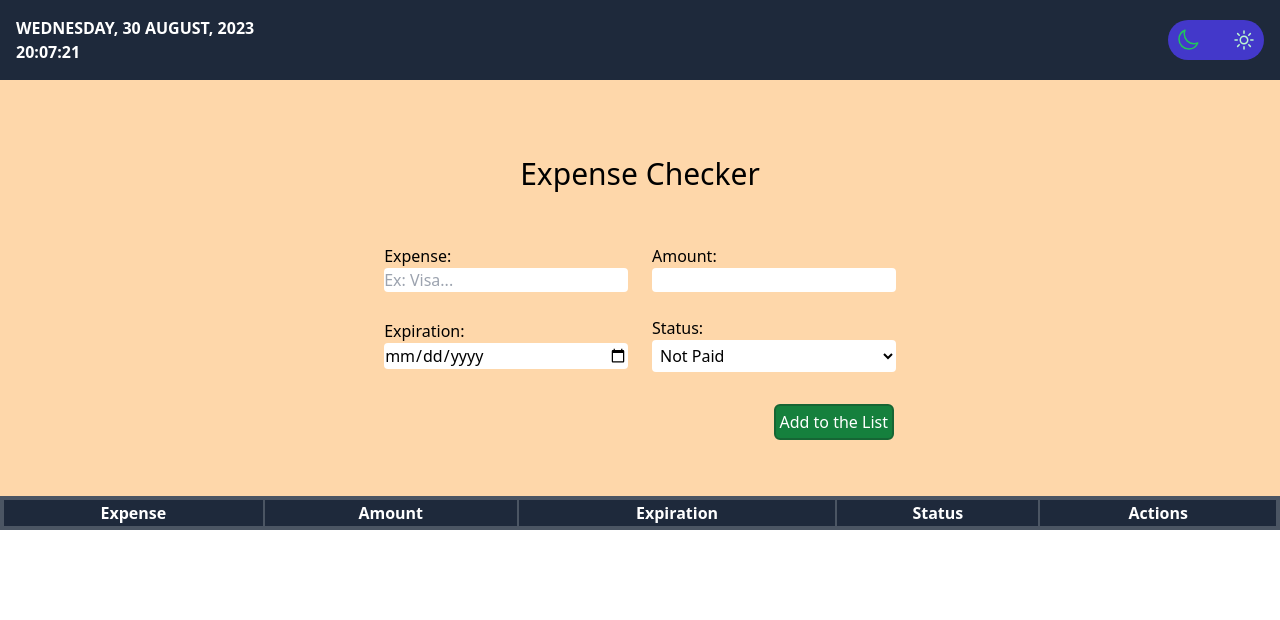
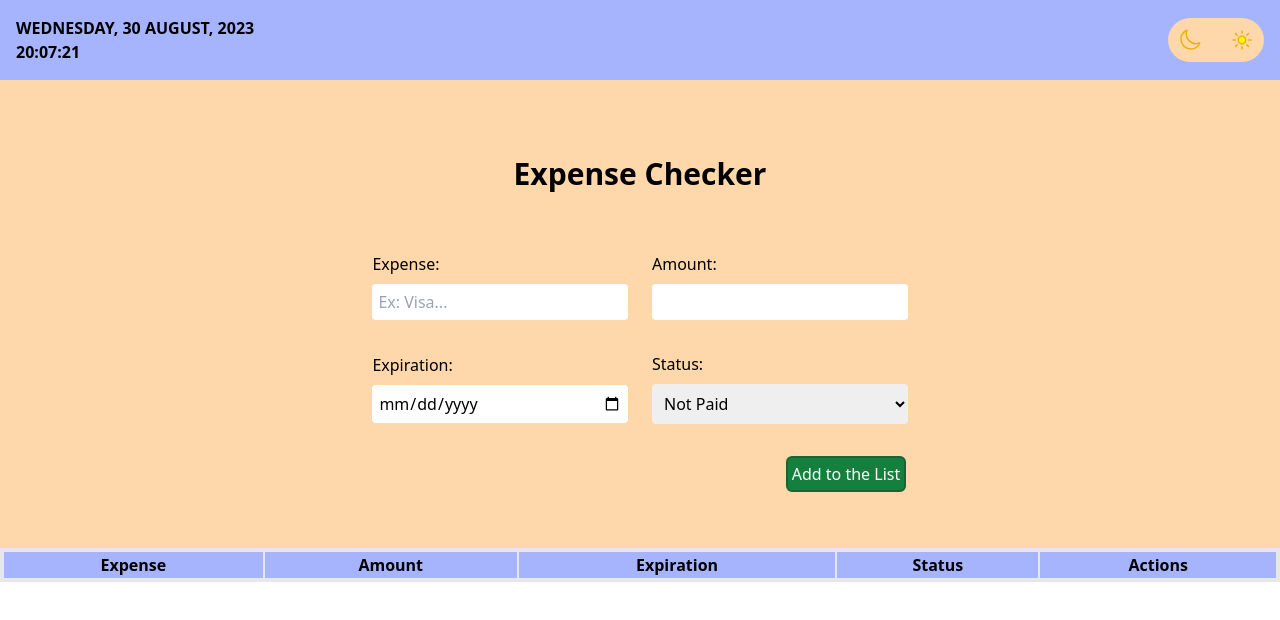
Before and after one commit to estebanCastaneira/expenseChecker, a React (Vite) app: page / in a window 1280 px wide. Shown: the top 620 px of the page. Built offline with nearby package versions, Linux system fonts and the light colour scheme.

Commit message:
DarkMode improving

```diff
--- a/src/App.jsx
+++ b/src/App.jsx
@@ -6,7 +6,7 @@ function App() {
   return (
     <>
       <Header />
-      <main className="py-9 bg-orange-200 dark:bg-blue-500 flex flex-col items-center">
+      <main className="py-9 bg-orange-200 dark:bg-indigo-800 dark:text-white flex flex-col items-center">
         <Form />
       </main>
       <Table />
--- a/src/assets/components/Clock.jsx
+++ b/src/assets/components/Clock.jsx
@@ -16,7 +16,7 @@ function Clock() {
   const seconds = time.getSeconds();
   return (
     <div className="w-16">
-      <p className="font-bold text-white">
+      <p className="font-bold dark:text-white">
         {hours}:{minutes < 10 ? "0" + minutes : minutes}:
         {seconds < 10 ? "0" + seconds : seconds}
       </p>
--- a/src/assets/components/DarkMode.jsx
+++ b/src/assets/components/DarkMode.jsx
@@ -3,10 +3,11 @@ import Moon from "./Moon";
 import { useState } from "react";
 function DarkMode() {
   const [darkMode, setDarkMode] = useState(false);
+  const [animation, setAnimation] = useState(false);
   const handleOnClik = (e) => {
     const switchWidth = e.currentTarget.offsetWidth;
     const clickX = e.clientX - e.currentTarget.getBoundingClientRect().left;
-    const isLeftHalf = clickX >= switchWidth / 2;
+    const isLeftHalf = clickX <= switchWidth / 2;
     setDarkMode(isLeftHalf);
   };
 
@@ -19,10 +20,19 @@ function DarkMode() {
   return (
     <div
       onClick={(e) => handleOnClik(e)}
-      className="w-24 flex justify-between items-center bg-indigo-700 hover:cursor-pointer hover:brightness-110 rounded-full p-2"
+      className="w-24 flex justify-between items-center bg-orange-200 dark:bg-indigo-800 hover:cursor-pointer hover:brightness-110 rounded-full p-2.5"
     >
-      <Moon color="text-green-500" fill="" />
-      <Sun color="text-green-200" fill="" />
+      {/* <div className="w-7 h-7 bg-white rounded-full absolute opacity-30"></div> */}
+      <Moon
+        color="text-yellow-500"
+        fill={darkMode && "yellow"}
+        classes={!darkMode && ""}
+      />
+      <Sun
+        color="text-yellow-500"
+        fill={!darkMode && "yellow"}
+        classes={darkMode && ""}
+      />
     </div>
   );
 }
--- a/src/assets/components/Fecha.jsx
+++ b/src/assets/components/Fecha.jsx
@@ -29,7 +29,7 @@ function Fecha() {
   const dayW = date.getDay();
   return (
     <div>
-      <p className="font-bold text-white">
+      <p className="font-bold dark:text-white">
         {days[dayW].toUpperCase()}, {dayN} {months[month].toUpperCase()}, {year}
       </p>
       {/* <p>
--- a/src/assets/components/Input.jsx
+++ b/src/assets/components/Input.jsx
@@ -1,7 +1,7 @@
 function Input({ name, type, placeholder }) {
   return (
     <div className="m-3 w-2/5 flex flex-col">
-      <label className="mr-2" htmlFor={name.toLowerCase()}>
+      <label className="my-2" htmlFor={name.toLowerCase()}>
         {name}:
       </label>
       <input
@@ -10,7 +10,7 @@ function Input({ name, type, placeholder }) {
         id={name.toLowerCase()}
         placeholder={placeholder}
         min={0}
-        className="rounded"
+        className="rounded dark:bg-slate-800 p-1.5"
       />
     </div>
   );
--- a/src/assets/components/Moon.jsx
+++ b/src/assets/components/Moon.jsx
@@ -1,17 +1,17 @@
-function Moon({ color, fill }) {
+function Moon({ color, fill, classes }) {
   return (
-    <span className={color}>
+    <span className={`${color} ${classes}`}>
       <svg
         xmlns="http://www.w3.org/2000/svg"
         fill={fill ? fill : "none"}
         viewBox="0 0 24 24"
-        stroke-width="1.5"
+        strokeWidth="1.5"
         stroke="currentColor"
-        class="w-6 h-6"
+        className="w-6 h-6 hover:brightness-150"
       >
         <path
-          stroke-linecap="round"
-          stroke-linejoin="round"
+          strokeLinecap="round"
+          strokeLinejoin="round"
           d="M21.752 15.002A9.718 9.718 0 0118 15.75c-5.385 0-9.75-4.365-9.75-9.75 0-1.33.266-2.597.748-3.752A9.753 9.753 0 003 11.25C3 16.635 7.365 21 12.75 21a9.753 9.753 0 009.002-5.998z"
         />
       </svg>
--- a/src/assets/components/Sun.jsx
+++ b/src/assets/components/Sun.jsx
@@ -1,6 +1,6 @@
-function Sun({ color, fill }) {
+function Sun({ color, fill, classes }) {
   return (
-    <span className={color}>
+    <span className={`${color} ${classes}`}>
       <svg
         xmlns="http://www.w3.org/2000/svg"
         fill={fill ? fill : "none"}
--- a/src/assets/layouts/Form.jsx
+++ b/src/assets/layouts/Form.jsx
@@ -4,7 +4,9 @@ function Form() {
   const [expenses, setExpenses] = useState([]);
   return (
     <>
-      <h1 className="text-center text-3xl my-10">Expense Checker</h1>
+      <h1 className="text-center font-semibold text-3xl my-10">
+        Expense Checker
+      </h1>
       <form className="flex justify-center">
         <div className="flex flex-col justify-center items-center sm:flex-row sm:flex-wrap sm:w-96 md:w-2/3 ">
           <Input name={"Expense"} type={"text"} placeholder={"Ex: Visa..."} />
@@ -12,10 +14,14 @@ function Form() {
           <Input name={"Expiration"} type={"date"} />
 
           <div className="m-3 flex flex-col w-2/5">
-            <label className="mr-2" htmlFor="status">
+            <label className="my-2" htmlFor="status">
               Status:
             </label>
-            <select name="status" id="stats" className="p-1 rounded bg-white">
+            <select
+              name="status"
+              id="stats"
+              className="p-2 rounded dark:bg-slate-800"
+            >
               <option value="notPaid">Not Paid</option>
               <option value="paid">Paid</option>
             </select>
--- a/src/assets/layouts/Header.jsx
+++ b/src/assets/layouts/Header.jsx
@@ -4,7 +4,7 @@ import DarkMode from "../components/DarkMode";
 import Switcher from "../components/DarkModeToggle";
 function Header() {
   return (
-    <header className="flex justify-between items-center bg-slate-800 p-4">
+    <header className="flex justify-between items-center bg-indigo-300 dark:bg-slate-800 p-4">
       <div>
         <Fecha />
         <Clock />
--- a/src/assets/layouts/Table.jsx
+++ b/src/assets/layouts/Table.jsx
@@ -1,21 +1,36 @@
 function Table({ expenses }) {
   return (
-    <table className="w-full table bg-slate-800 text-white border-4 border-gray-600">
+    <table className="w-full table dark:bg-slate-800 dark:text-white border-4 dark:border-gray-600">
       <thead className="table-header-group">
         <tr>
-          <th className="table-cell border-2 border-gray-600" scope="col">
+          <th
+            className="table-cell border-2 bg-indigo-300 dark:bg-slate-800 dark:border-gray-600"
+            scope="col"
+          >
             Expense
           </th>
-          <th className="table-cell border-2 border-gray-600" scope="col">
+          <th
+            className="table-cell border-2 bg-indigo-300 dark:bg-slate-800 dark:border-gray-600"
+            scope="col"
+          >
             Amount
           </th>
-          <th className="table-cell border-2 border-gray-600" scope="col">
+          <th
+            className="table-cell border-2 bg-indigo-300 dark:bg-slate-800 dark:border-gray-600"
+            scope="col"
+          >
             Expiration
           </th>
-          <th className="table-cell border-2 border-gray-600" scope="col">
+          <th
+            className="table-cell border-2 bg-indigo-300 dark:bg-slate-800 dark:border-gray-600"
+            scope="col"
+          >
             Status
           </th>
-          <th className="table-cell border-2 border-gray-600" scope="col">
+          <th
+            className="table-cell border-2 bg-indigo-300 dark:bg-slate-800 dark:border-gray-600"
+            scope="col"
+          >
             Actions
           </th>
         </tr>
```
Also changed, not shown: public/moon.svg, public/sun.svg.
